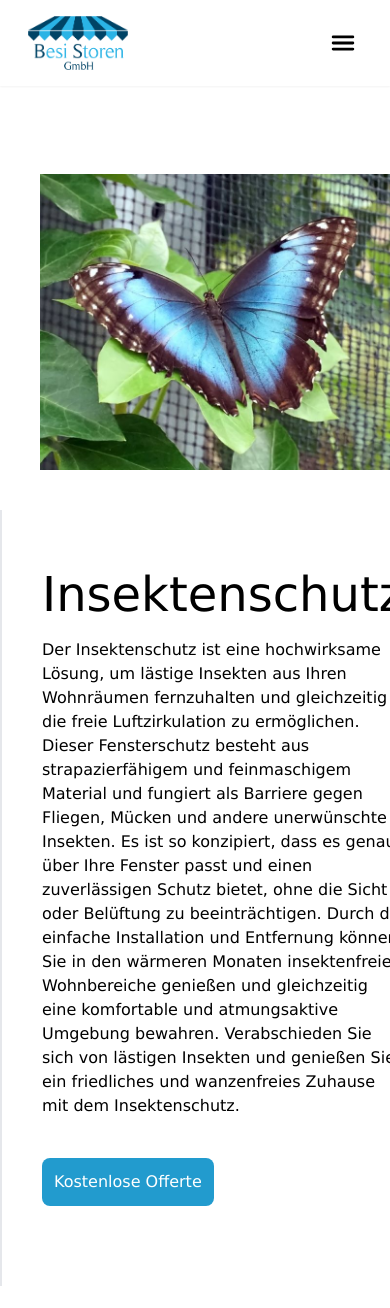
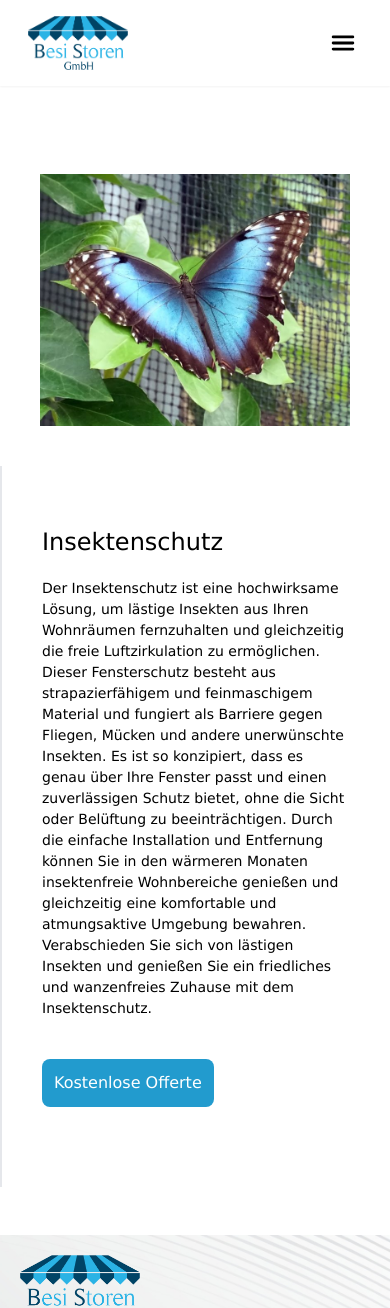
Before and after one commit to besimsherifi/nikiboss, a React (Create React App) app: page /storen/insektenschutz in a window 390 px wide. Shown: the top 1308 px of the page. Built offline with nearby package versions, Linux system fonts and the light colour scheme.

Commit message:
commit:Storen-Detail(Bug-Fix) *fixed a responsive bug with the details page

```diff
--- a/src/pages/StoreDetail.js
+++ b/src/pages/StoreDetail.js
@@ -20,8 +20,8 @@ function StoreDetail() {
       <div className='grid lg:grid-cols-2 my-12'>
         <img className='p-10 self-center' src={store.image} />
         <div className='p-10 border-l-2'>
-          <h1 className='text-5xl my-5'>{title}</h1>
-          <p>{description}</p>
+          <h1 className='text-2xl md:text-5xl my-5'>{title}</h1>
+          <p className='text-[14px] md:text-[16px]'>{description}</p>
           <Link to='/offer'><button className='bg-custom-orange rounded-lg p-3 my-10 text-white md:float-right'>{t("OFFER.HEADER")}</button></Link>
         </div>
       </div>
```
